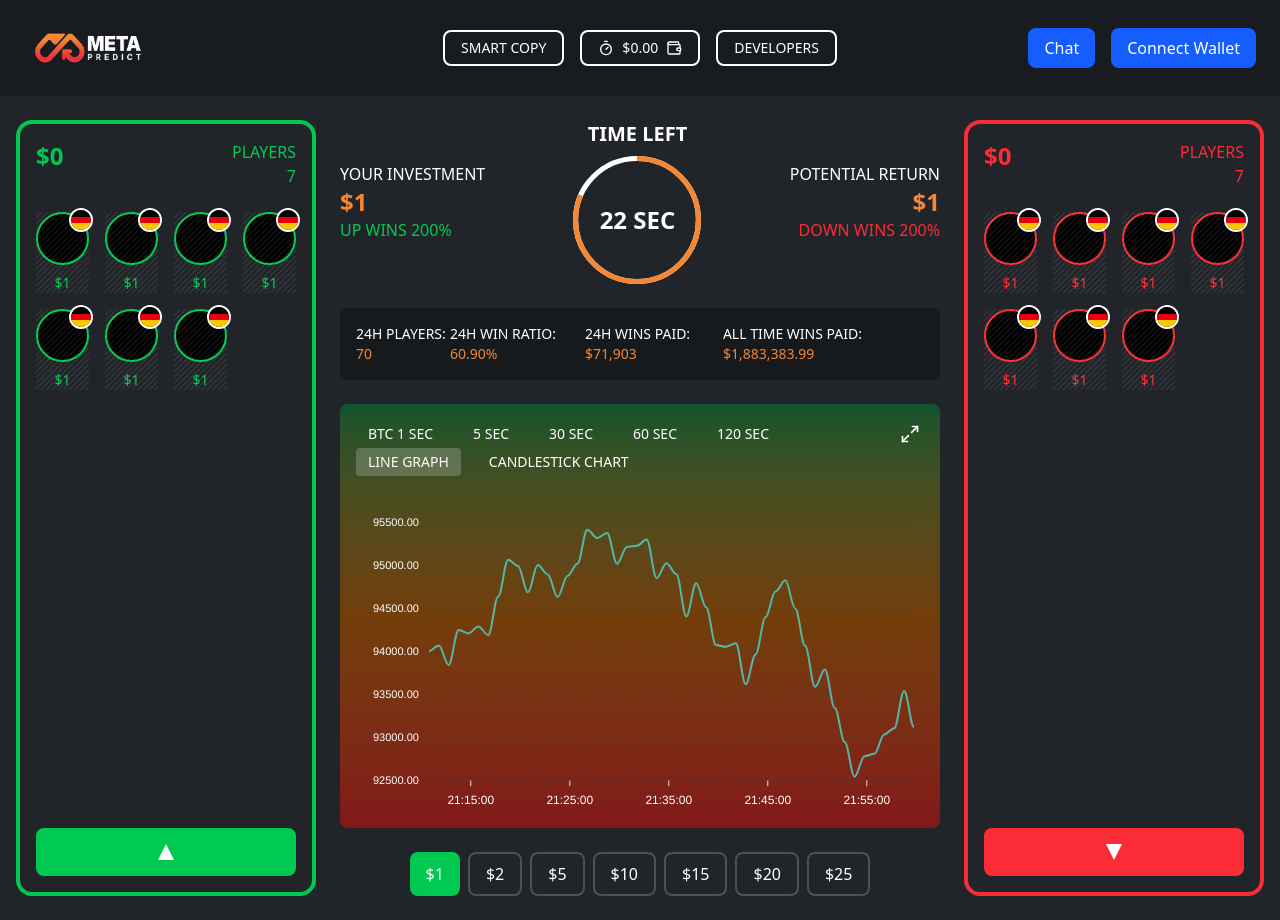
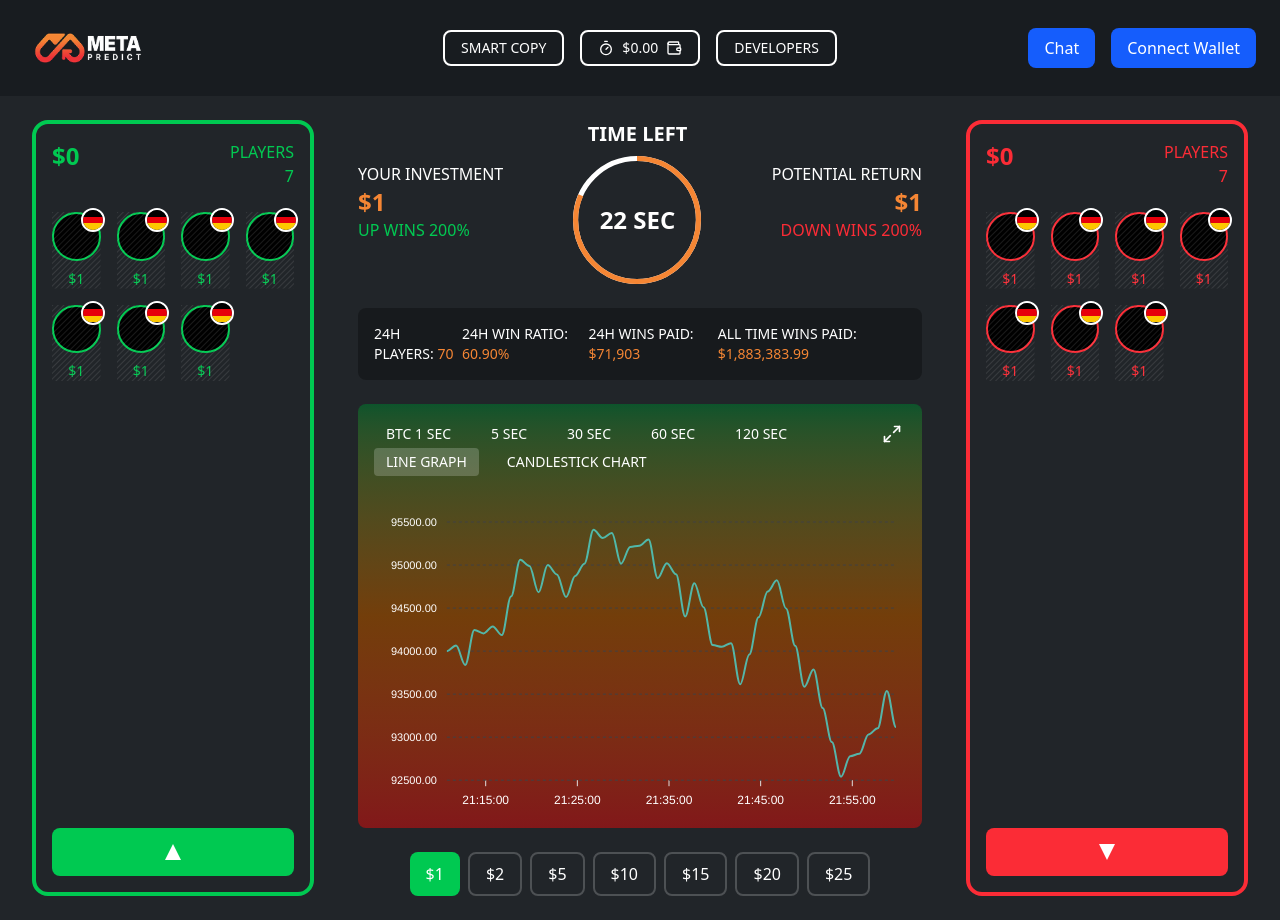
Before and after one commit to kemsguy7/metapredict, a React (Vite) app: page / in a window 1280 px wide. Built offline with nearby package versions, Linux system fonts and the light colour scheme.

Commit message:
updates: fixed layout of main ssection

```diff
--- a/src/components/Home/index.tsx
+++ b/src/components/Home/index.tsx
@@ -66,13 +66,11 @@ const MetapredictGame = () => {
   const location = useLocation();
   const isFullView = location.pathname === '/full-view';
 
-
-
   return (
     <div className="min-h-screen bg-[#181C20]">
       <Header />
-      <main className="bg-[#212529] min-h-[calc(100vh-80px)]">
-        <div className="container mx-auto px-4 py-6">
+      <main className="bg-[#212529] min-h-[calc(100vh-80px)] ">
+        <div className=" md:mx-4 px-4 py-6">
 
           {isFullView ?(
             <FullView />
@@ -81,7 +79,7 @@ const MetapredictGame = () => {
 
             <>
               {/* Desktop Layout */}
-              <div className="hidden lg:grid grid-cols-[1fr_2fr_1fr] gap-6">
+              <div className="hidden lg:grid grid-cols-[1fr_2fr_1fr] gap-11">
                 <Pool type="up" players={7} treasury={0} />
                 <div className="space-y-6">
                   <InvestmentStats />
```
